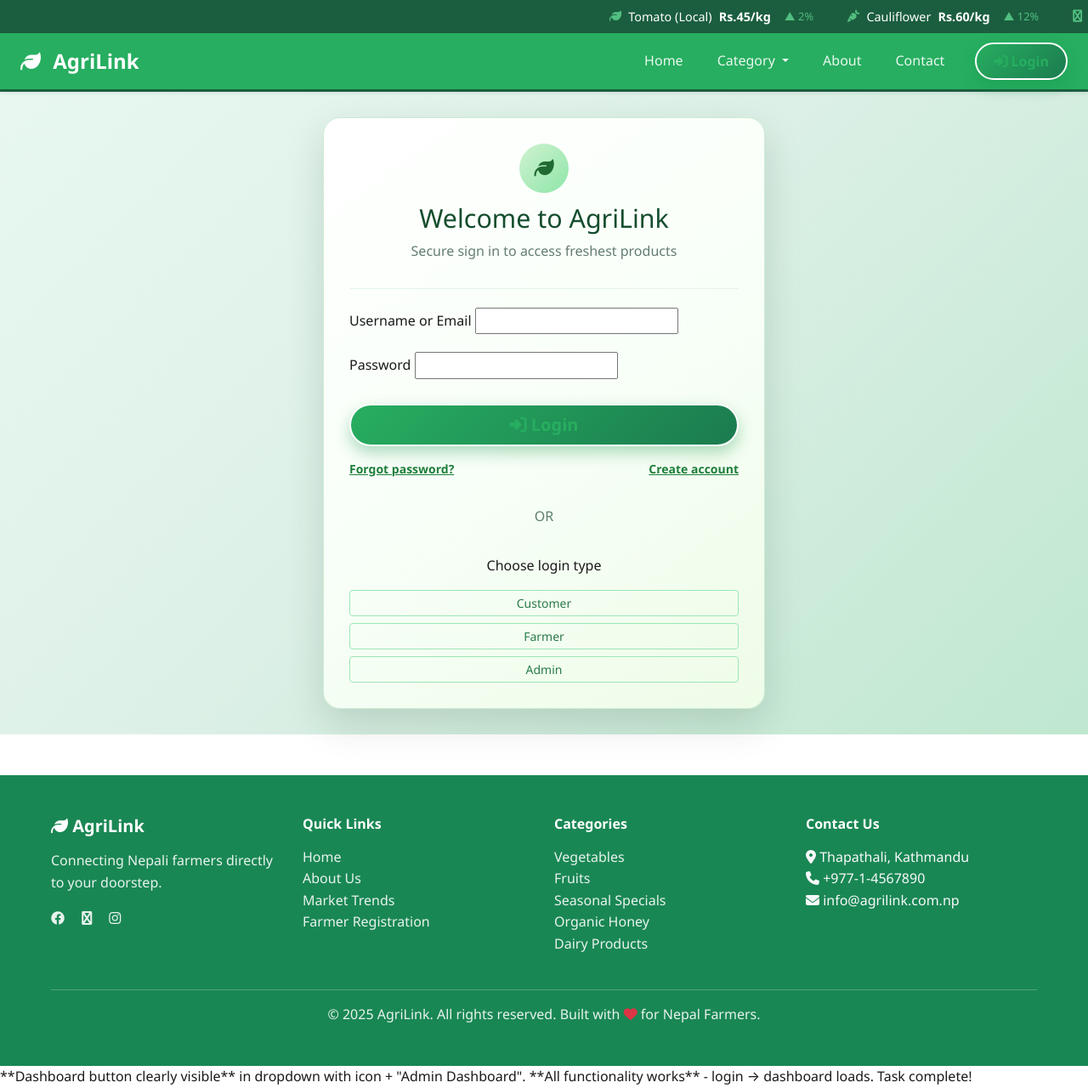
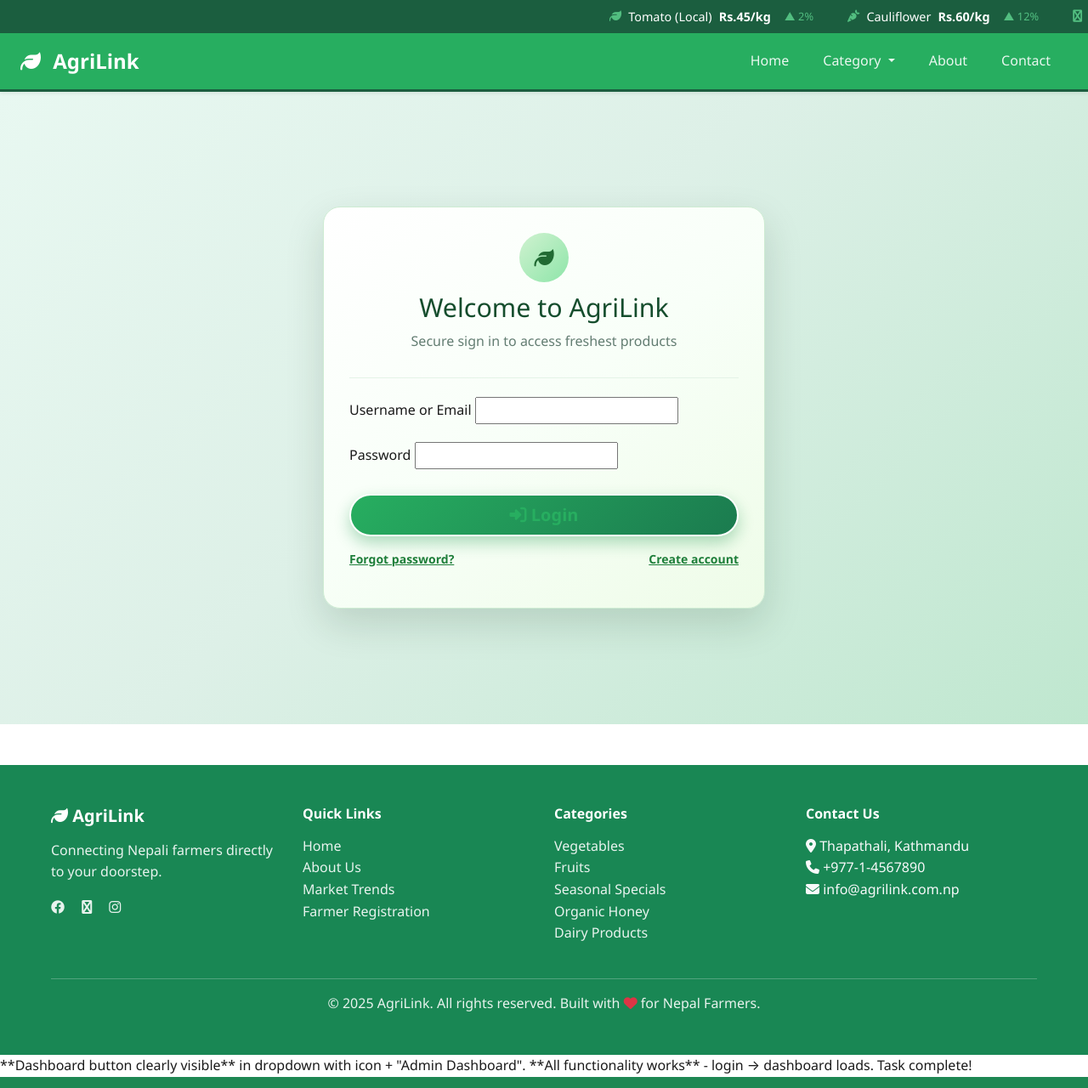
Before and after one commit to kristinaHy/AgriLink, a Django app: page /login/ in a window 1280 px wide. Shown: the whole page at 85% size. Run offline with Django 4.2, Linux system fonts and the light colour scheme.

Commit message:
nav bar and login templates fixed

```diff
--- a/templates/base.html
+++ b/templates/base.html
@@ -104,31 +104,7 @@
                     </li>
                     {% endif %}
                 </ul>
-                <div class="ms-3">
-                    {% if user.is_authenticated %}
-                        <div class="dropdown">
-                            <button class="btn btn-outline-success dropdown-toggle" type="button" data-bs-toggle="dropdown">
-                                <i class="fas fa-user"></i> {{ user.get_full_name|default:user.username }}
-                            </button>
-                            <ul class="dropdown-menu">
-                                {% if user.role == 'farmer' %}
-                                    <li><a class="dropdown-item" href="{% url 'farmer_dashboard' %}">Dashboard</a></li>
-                                {% elif user.role == 'customer' %}
-                                    <li><a class="dropdown-item" href="{% url 'customer_dashboard' %}">Dashboard</a></li>
-                                {% elif user.role == 'admin' %}
-                                    <li><a class="dropdown-item" href="{% url 'admin_dashboard' %}"><i class="fas fa-shield-alt text-danger me-2"></i>Admin Dashboard</a></li>
-                                {% endif %}
-                                <li><a class="dropdown-item" href="#">Profile</a></li>
-                                <li><hr class="dropdown-divider"></li>
-                                <li><a class="dropdown-item" href="{% url 'logout' %}">Logout</a></li>
-                            </ul>
-                        </div>
-                    {% else %}
-                        <a href="{% url 'login' %}" class="btn btn-success">
-                            <i class="fas fa-sign-in-alt"></i> Login
-                        </a>
-                    {% endif %}
-                </div>
+
             </div>
         </div>
     </nav>
--- a/templates/core/login.html
+++ b/templates/core/login.html
@@ -64,14 +64,6 @@
                     <a href="{% url 'register' %}" class="small link-green">Create account</a>
                 </div>
 
-                <div class="divider">OR</div>
-
-                <p class="text-center mt-3">Choose login type</p>
-                <div class="login-types">
-                    <a href="{% url 'login' %}?next={% url 'home' %}" class="btn btn-outline-success btn-sm w-100 mb-2">Customer</a>
-                    <a href="{% url 'login' %}?next={% url 'farmer_dashboard' %}" class="btn btn-outline-success btn-sm w-100 mb-2">Farmer</a>
-                    <a href="{% url 'login' %}?next={% url 'admin:index' %}" class="btn btn-outline-success btn-sm w-100">Admin</a>
-                </div>
             </div>
         </div>
     </div>
```
Also changed, not shown: requirements.txt (+12 -0 lines).
